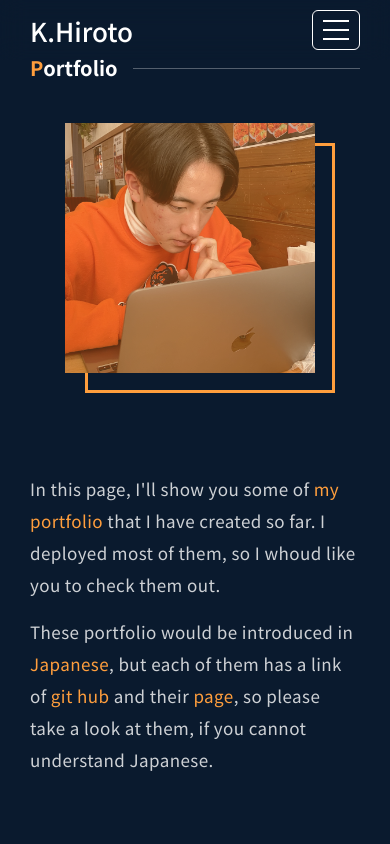
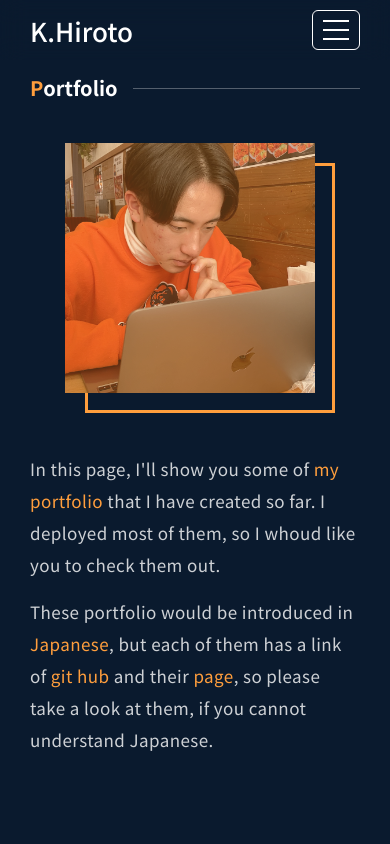
Before and after one commit to Kdaito/my-page, a Next.js app: page /products in a window 390 px wide. Shown: the top 844 px of the page. Built offline with nearby package versions, Linux system fonts and the light colour scheme.

Commit message:
画像周辺の余白修正

```diff
--- a/pages/index.tsx
+++ b/pages/index.tsx
@@ -82,8 +82,8 @@ const Home: React.VFC<Props> = ({ historyDatas }) => {
         <h2 className="w-[100%] lg:w-[70%] text-[20px] lg:text-[32px] font-bold mb-[40px] lg:mb-[50px] flex items-center after:h-[1px] after:grow after:bg-text/[0.3] after:ml-[15px] lg:after:ml-[30px]">
           <span className="text-point-main">A</span>bout me
         </h2>
-        <div className="w-full flex flex-col-reverse md:flex-col lg:flex-row gap-[100px] lg:gap-[40px]">
-          <div className="flex-1 tracking-wide leading-8 text-[17px] text-text/[0.8]">
+        <div className="w-full flex flex-col-reverse md:flex-col lg:flex-row lg:gap-[40px]">
+          <div className="flex-1 tracking-wide leading-8 text-[17px] text-text/[0.8] pt-[60px] pt-0">
             <p>
               Hello! Thank you for visiting my portfolio! My name is{" "}
               <span className="text-point-main">Kobayashi Hiroto</span>. After
@@ -104,7 +104,7 @@ const Home: React.VFC<Props> = ({ historyDatas }) => {
               <span className="text-point-main">Next.js</span>, and so on.
             </p>
           </div>
-          <div className="h-[250px] w-[250px] md:h-[300px] md:w-[300px] ml-[35px] md:mx-auto lg:ml-0 bg-point-main relative after:w-[250px] md:after:w-[300px] after:h-[250px] md:after:h-[300px] after:absolute after:top-[20px] after:border-[3px] after:border-point-main after:left-[20px] after:z-[-1]">
+          <div className="h-[250px] w-[250px] md:mt-[40px] lg:mt-0 md:h-[300px] md:w-[300px] ml-[35px] md:mx-auto lg:ml-0 bg-point-main relative after:w-[250px] md:after:w-[300px] after:h-[250px] md:after:h-[300px] after:absolute after:top-[20px] after:border-[3px] after:border-point-main after:left-[20px] after:z-[-1]">
             <Image
               src="/profile.jpg"
               alt="profile icon"
--- a/pages/products.tsx
+++ b/pages/products.tsx
@@ -98,8 +98,8 @@ const Experience: React.VFC = () => {
           <h2 className="w-[100%] lg:w-[70%] text-[20px] lg:text-[32px] font-bold mb-[40px] lg:mb-[50px] flex items-center after:h-[1px] after:grow after:bg-text/[0.3] after:ml-[15px] lg:after:ml-[30px]">
             <span className="text-point-main">P</span>ortfolio
           </h2>
-          <div className="w-full flex flex-col-reverse md:flex-col lg:flex-row gap-[100px] lg:gap-[40px]">
-            <div className="flex-1 tracking-wide leading-8 text-[17px] text-text/[0.8]">
+          <div className="w-full flex flex-col-reverse md:flex-col lg:flex-row lg:gap-[40px]">
+            <div className="flex-1 tracking-wide leading-8 text-[17px] text-text/[0.8] pt-[60px] md:pt-0">
               <p>
                 In this page, I&apos;ll show you some of{" "}
                 <span className="text-point-main">my portfolio</span> that I
@@ -115,7 +115,7 @@ const Experience: React.VFC = () => {
                 look at them, if you cannot understand Japanese.
               </p>
             </div>
-            <div className="h-[250px] w-[250px] md:h-[300px] md:w-[300px] ml-[35px] md:mx-auto lg:ml-0 bg-point-main relative after:w-[250px] md:after:w-[300px] after:h-[250px] md:after:h-[300px] after:absolute after:top-[20px] after:border-[3px] after:border-point-main after:left-[20px] after:z-[-1]">
+            <div className="h-[250px] w-[250px] md:h-[300px] md:mt-[40px] lg:mt-0 md:w-[300px] ml-[35px] md:mx-auto lg:ml-0 bg-point-main relative after:w-[250px] md:after:w-[300px] after:h-[250px] md:after:h-[300px] after:absolute after:top-[20px] after:border-[3px] after:border-point-main after:left-[20px] after:z-[-1]">
               <Image
                 src="/develop.png"
                 alt="profile icon"
```
